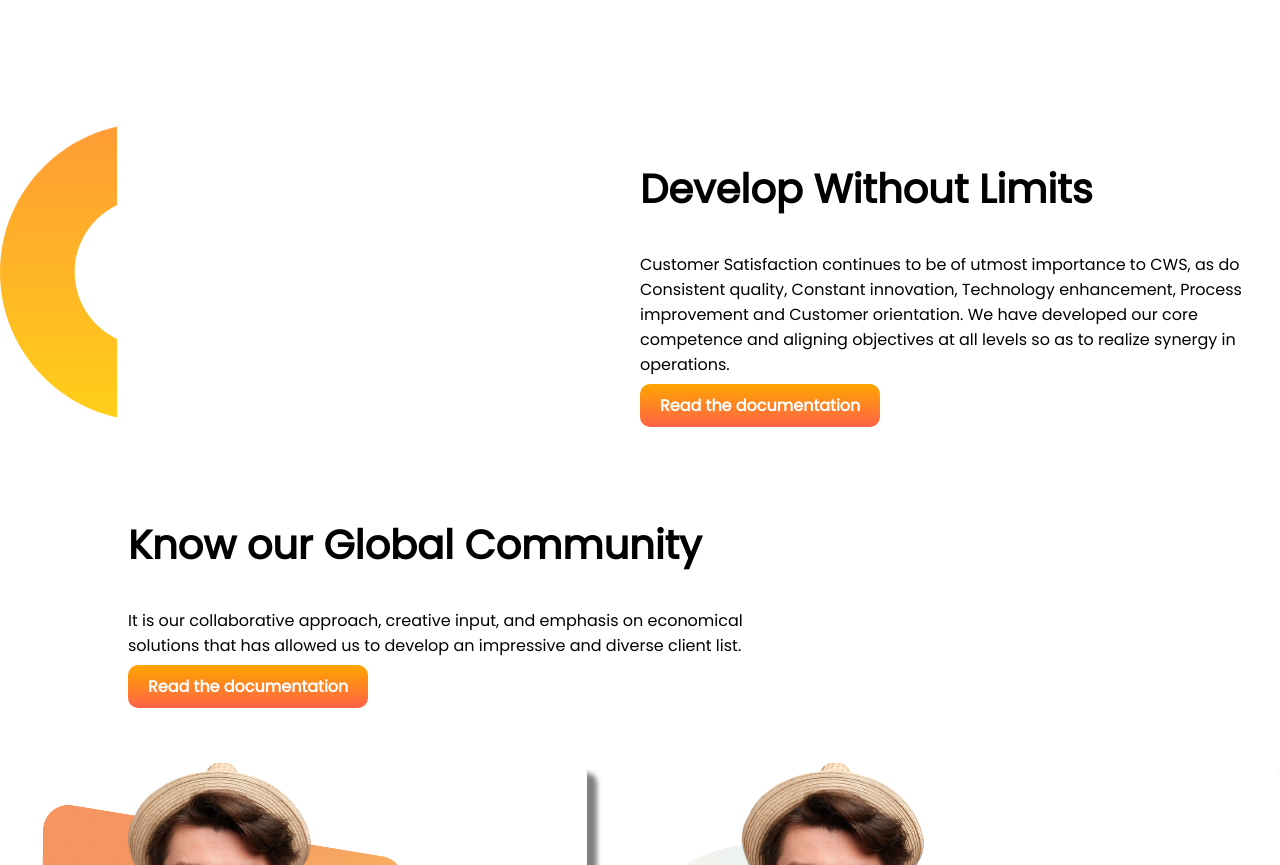
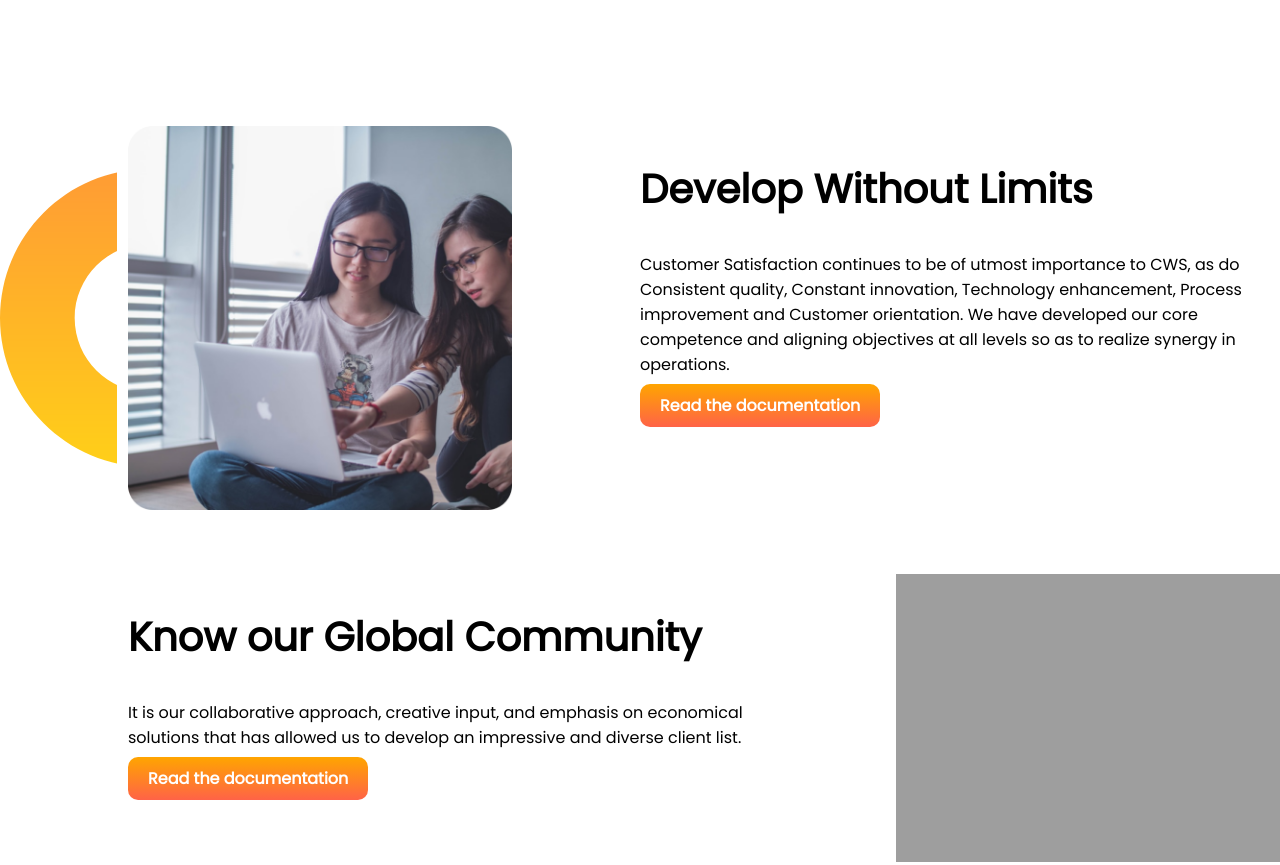
Before and after one commit to mirkhandakar/mir-assignment, a plain HTML site: page index.html in a window 1280 px wide. Shown: the part 1469-2334 px from the top of the page. Drawn offline with Linux system fonts and the light colour scheme; the site is published under a folder, as on GitHub Pages, so addresses that start at the root find nothing.

Commit message:
complete

```diff
--- a/index.html
+++ b/index.html
@@ -66,7 +66,7 @@
 
     </section>
     <section class="flexible-container dev-limit-section">
-        <img id="dev-limit-image" class="half-width" src="/images/pictures/coding.png" alt="">
+        <img id="dev-limit-image" class="half-width" src="images/pictures/coding.png" alt="">
         <div class="half-width">
             <h2>Develop Without Limits</h2>
             <p>Customer Satisfaction continues to be of utmost importance to CWS, as do Consistent quality, Constant
@@ -85,7 +85,7 @@
             <a class="link-button" href="#">Read the documentation</a>
 
         </div>
-        <img id="dev-limit-image" class="half-width" src="/images/pictures/project.png" alt="">
+        <img id="dev-limit-image" class="half-width" src="images/pictures/project.png" alt="">
     </section>
     <section id class="flexible-container">
         <div id="custom-image">
```
